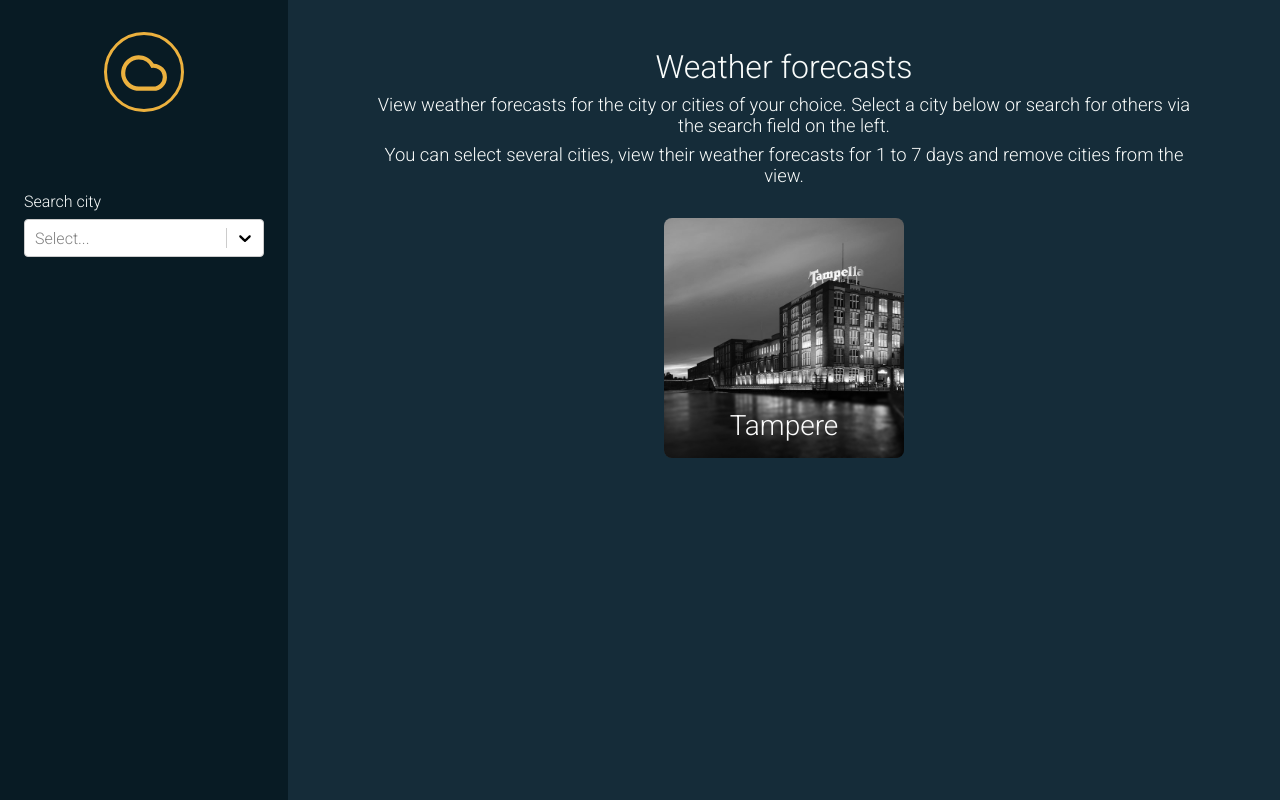
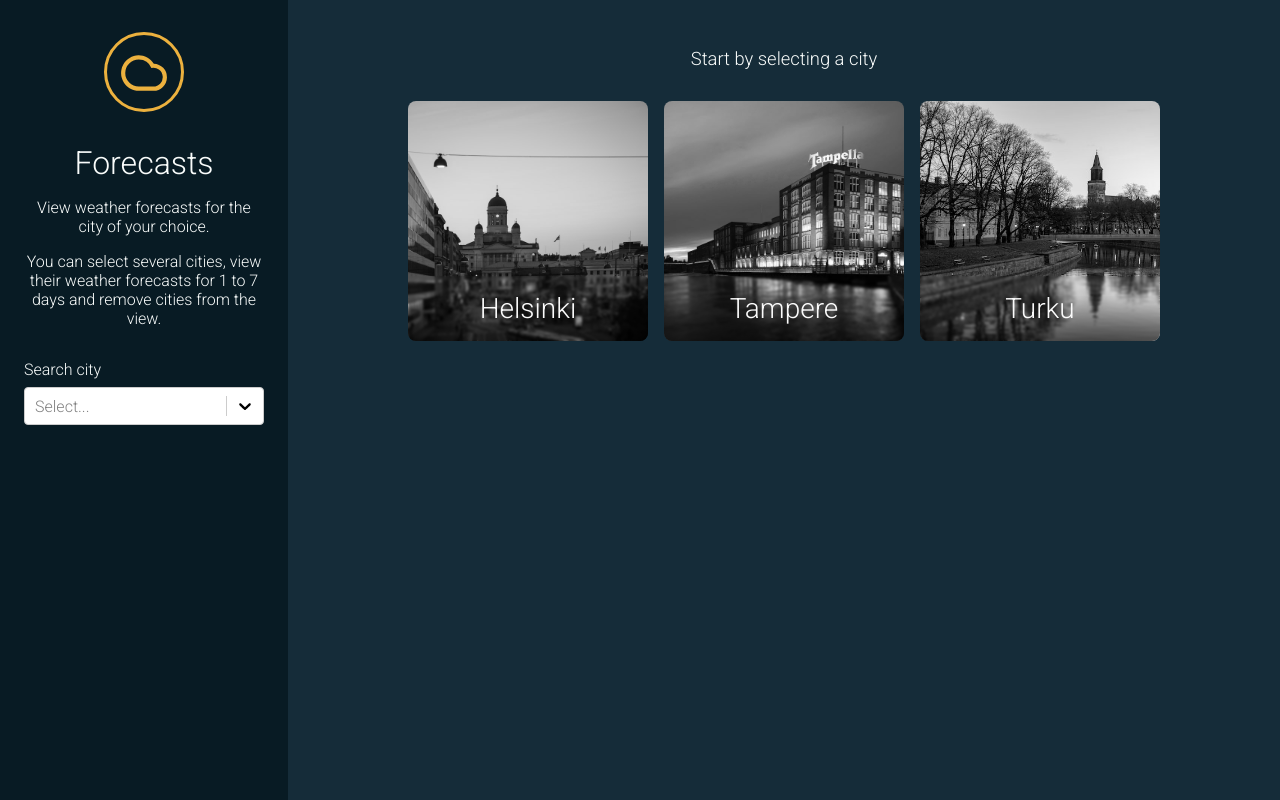
Before and after one commit to mintteal/weather-app, a Next.js app: page / in a window 1280 px wide. Built offline with nearby package versions, Linux system fonts and the light colour scheme.

Commit message:
Small UI fixes and routing

```diff
--- a/src/components/forecast/City.tsx
+++ /dev/null
@@ -1,30 +0,0 @@
-import React, { useState } from 'react';
-import { Button, Weather } from '../';
-
-interface ICity {
-  name: string;
-}
-
-const City = ({ name }: ICity) => {
-  const [range, setRange] = useState<number>(1);
-
-  return (
-    <section className='container container-city'>
-      <div className='container__header'>
-        <h1>{name}</h1>
-        <div className='container__row'>
-          <Button text='Today' />
-          <Button text='Three days' />
-          <Button text='Seven days' />
-        </div>
-      </div>
-
-      <div className='container__content'>
-        <Weather />
-        <Weather />
-      </div>
-    </section>
-  );
-};
-
-export default City;
--- a/src/components/index.ts
+++ b/src/components/index.ts
@@ -4,7 +4,6 @@ export { default as Layout } from './layout/Layout';
 export { default as Sidebar } from './layout/Sidebar';
 
 // City forecast
-export { default as City } from './forecast/City';
 export { default as Weather } from './forecast/Weather';
 
 // UI components
--- a/src/components/layout/Sidebar.tsx
+++ b/src/components/layout/Sidebar.tsx
@@ -1,6 +1,7 @@
 import React from 'react';
 import { Search, Button } from '..';
 import { Logo, PrevIcon } from '@/utils/icons';
+import Link from 'next/link';
 
 interface ISidebar {
   home?: boolean;
@@ -11,14 +12,21 @@ const Sidebar = ({ home }: ISidebar) => {
     <aside className='sidebar'>
       <Logo className='icon icon-site' />
 
+      <div className='sidebar__description'>
+        <p className='-xl'>Forecasts</p>
+        <p>View weather forecasts for the city of your choice. </p>
+        <p>
+          You can select several cities, view their weather forecasts for 1 to 7
+          days and remove cities from the view.
+        </p>
+      </div>
+
       <Search label='Search city' />
 
       {!home && (
-        <Button
-          variant='outlined'
-          icon={<PrevIcon className='icon icon-md' />}
-          text='Back'
-        />
+        <Link className='btn btn-outlined' href='/'>
+          <PrevIcon className='icon icon-md' /> Back
+        </Link>
       )}
     </aside>
   );
--- a/src/pages/index.tsx
+++ b/src/pages/index.tsx
@@ -6,21 +6,24 @@ export default function Home() {
     <Layout home={true}>
       <section className='container container-home'>
         <div className='container__header'>
-          <h1>Weather forecasts</h1>
-          <p>
-            View weather forecasts for the city or cities of your choice. Select
-            a city below or search for others via the search field on the left.
-          </p>
-
-          <p>
-            You can select several cities, view their weather forecasts for 1 to
-            7 days and remove cities from the view.
-          </p>
+          <p>Start by selecting a city</p>
         </div>
         <div className='container__content'>
-          <Link href='/weather' passHref>
+          <Link href='/weather/helsinki' passHref>
+            <div id='hki-card' className='card card-img'>
+              <span className='card__title'>Helsinki</span>
+            </div>
+          </Link>
+
+          <Link href='/weather/tampere' passHref>
             <div id='tre-card' className='card card-img'>
               <span className='card__title'>Tampere</span>
+            </div>
+          </Link>
+
+          <Link href='/weather/turku' passHref>
+            <div id='tku-card' className='card card-img'>
+              <span className='card__title'>Turku</span>
             </div>
           </Link>
         </div>
--- a/src/styles/components/_layout.scss
+++ b/src/styles/components/_layout.scss
@@ -9,7 +9,15 @@
   display: flex;
   flex-direction: column;
 
-  gap: 5rem;
+  gap: 2rem;
+
+  &__description {
+    text-align: center;
+  }
+
+  &__description p:not(:last-child) {
+    margin-bottom: 1rem;
+  }
 
   .btn {
     position: absolute;
--- a/src/styles/components/_ui.scss
+++ b/src/styles/components/_ui.scss
@@ -97,3 +97,11 @@
 #tre-card {
   background-image: url('../../../public/tampere.jpg');
 }
+
+#hki-card {
+  background-image: url('../../../public/helsinki.jpg');
+}
+
+#tku-card {
+  background-image: url('../../../public/turku.jpg');
+}
```
Also changed, not shown: src/pages/weather.tsx (deleted, +0 -12 lines), src/pages/weather/[name].tsx (added, +60 -0 lines), public/helsinki.jpg (added), public/turku.jpg (added).
